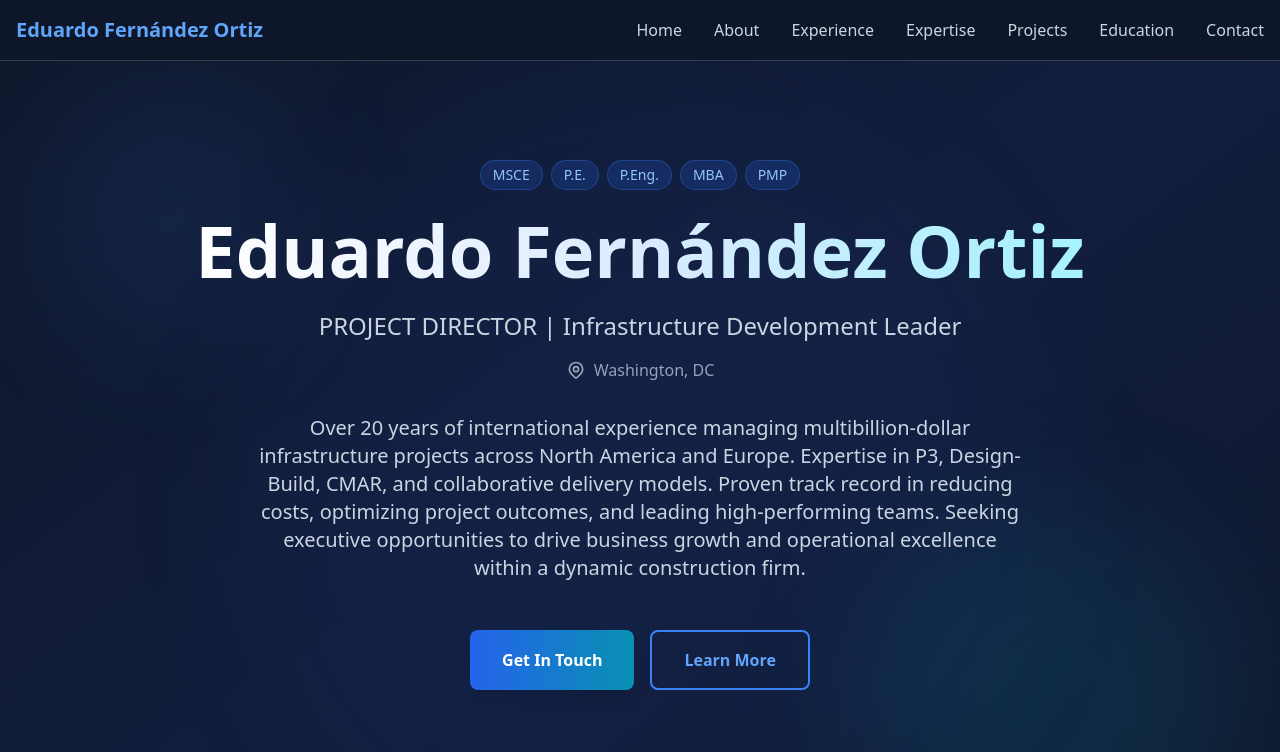
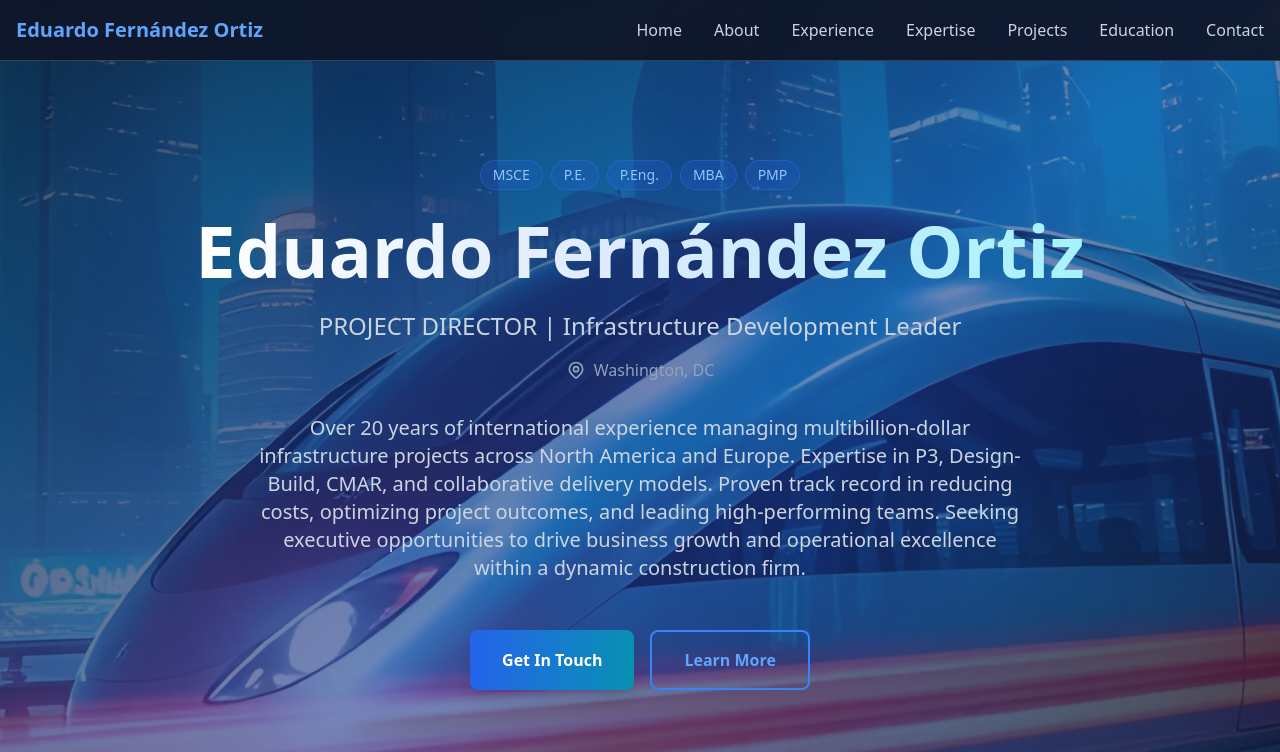
Before and after one commit to progohan/EFernandezOrtiz, a React (Vite) app: page / in a window 1280 px wide. Shown: the top 752 px of the page. Built offline with nearby package versions, Linux system fonts and the light colour scheme.

Commit message:
Update Hero.tsx
Add background image to Hero section

```diff
--- a/src/components/Hero.tsx
+++ b/src/components/Hero.tsx
@@ -1,4 +1,6 @@
 import React from 'react';
+// Import the background image
+import backgroundImage from '../assets/background.jpg';
 
 interface HeroProps {
   data: {
@@ -27,10 +29,18 @@ const Hero: React.FC<HeroProps> = ({ data }) => {
 
   return (
     <section id="hero" className="min-h-screen pt-20 relative overflow-hidden">
-      {/* Background Gradient */}
-      <div className="absolute inset-0 bg-gradient-to-br from-slate-900 via-blue-900/20 to-slate-900"></div>
+      {/* Background Image */}
+      <div
+        className="absolute inset-0 bg-cover bg-center bg-no-repeat"
+        style={{
+          backgroundImage: `url(${backgroundImage})`,
+        }}
+      ></div>
 
-      {/* Geometric Background Elements */}
+      {/* Background Overlay for readability */}
+      <div className="absolute inset-0 bg-gradient-to-br from-slate-900/80 via-blue-900/60 to-slate-900/80"></div>
+
+      {/* Geometric Background Elements (kept for visual interest) */}
       <div className="absolute inset-0">
         <div className="absolute top-20 left-10 w-64 h-64 bg-blue-500/10 rounded-full blur-3xl"></div>
         <div className="absolute bottom-20 right-10 w-96 h-96 bg-cyan-500/10 rounded-full blur-3xl"></div>
@@ -67,7 +77,7 @@ const Hero: React.FC<HeroProps> = ({ data }) => {
           <div className="flex items-center justify-center mb-8 text-slate-400">
             <svg className="w-5 h-5 mr-2" fill="none" stroke="currentColor" viewBox="0 0 24 24">
               <path strokeLinecap="round" strokeLinejoin="round" strokeWidth={2}
-                    d="M17.657 16.657L13.414 20.9a1.998 1.998 0 01-2.827 0l-4.244-4.243a8 8 0 1111.314 0z" />
+                d="M17.657 16.657L13.414 20.9a1.998 1.998 0 01-2.827 0l-4.244-4.243a8 8 0 1111.314 0z" />
               <path strokeLinecap="round" strokeLinejoin="round" strokeWidth={2} d="M15 11a3 3 0 11-6 0 3 3 0 016 0z" />
             </svg>
             {data.location}
```
